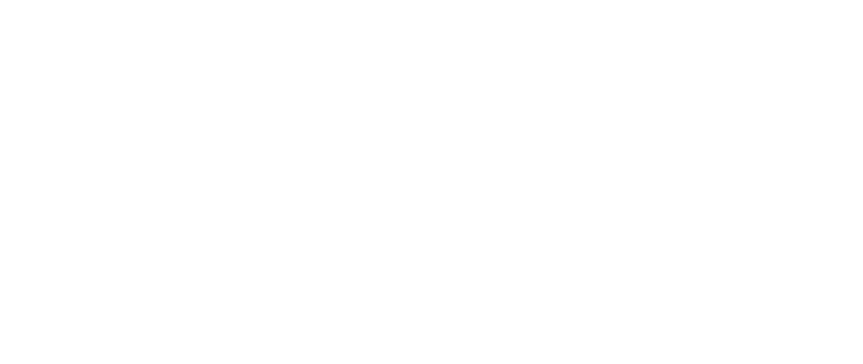
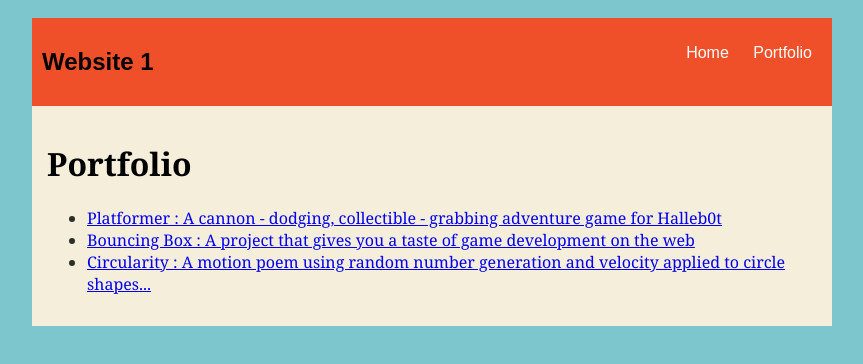
Before and after one commit to LAST2964/LAST2964.github.io, a plain HTML site: page portfolio.html in a window 1280 px wide. Shown: the whole page, without its empty margins (208-1071 px from the left). Drawn offline with Linux system fonts and the light colour scheme.

Commit message:
finished portfolio.html

```diff
--- a/portfolio.html
+++ b/portfolio.html
@@ -1,11 +1,84 @@
 <!DOCTYPE HTML>
 <html>
     <head>
+        <title>Website 1</title>
+        <style type="text/css">
+          body {
+              background: rgb(125, 198, 205);
+              color: rgb(45, 45, 45);
+              padding: 10px;
+              font-family: arial;
+          }
+          header {
+              font-size: 1.5em;
+              font-weight: bold;
+          }
+
+          #all-contents {
+              max-width: 800px;
+              margin: auto;
+          }
+
+          /* navigation menu */
+          nav {
+              background: rgb(239, 80, 41);
+              margin: 0 auto;
+              display: flex;
+              padding: 10px;
+          }
+          h1 {
+              display: flex;
+              align-items: center;
+              color: rgb(0, 0, 0);
+              flex: 1;
+          }
+          #nav-ul {
+              list-style-image: none;
+          }
+          .nav-li {
+              display: inline-block;
+              padding: 0 10px;
+          }
+          .nav-a {
+              text-decoration: none;
+              color: #fff;
+          }
+
+          /* main container area beneath menu */
+          main {
+              background: rgb(245, 238, 219);
+              display: flex;
+          }
+          .content {
+              flex: 1;
+              padding: 15px;
+              font-family:Georgia, 'Times New Roman', Times, serif;
+          }
+      </style>
     </head>
 
     <body>
       <div id="all-contents">
-
+        <nav>
+            <h1>Website 1</h1>
+            <ul id="nav-ul">
+               <li class="nav-li">
+               <a class="nav-a" href="index.html">Home</a>
+             </li>
+             <li class="nav-li">
+               <a class="nav-a" href="portfolio.html">Portfolio</a>
+             </li>
+         </ul>
+     </nav>
+     <main>
+         <div class="content"/>
+         <h1>Portfolio</h1>
+         <ul id="portfolio">
+          <li><a href="projects/platformer/">Platformer : A cannon - dodging, collectible - grabbing adventure game for Halleb0t</a></li>
+          <li><a href="projects/bouncing-box/">Bouncing Box : A project that gives you a taste of game development on the web </a></li>
+          <li><a href="projects/circularity/">Circularity : A motion poem using random number generation and velocity applied to circle shapes...</a></li>
+         </ul>
+     </main>
       </div>
     </body>
 </html>
```
Also changed, not shown: index.html (+2 -2 lines).
